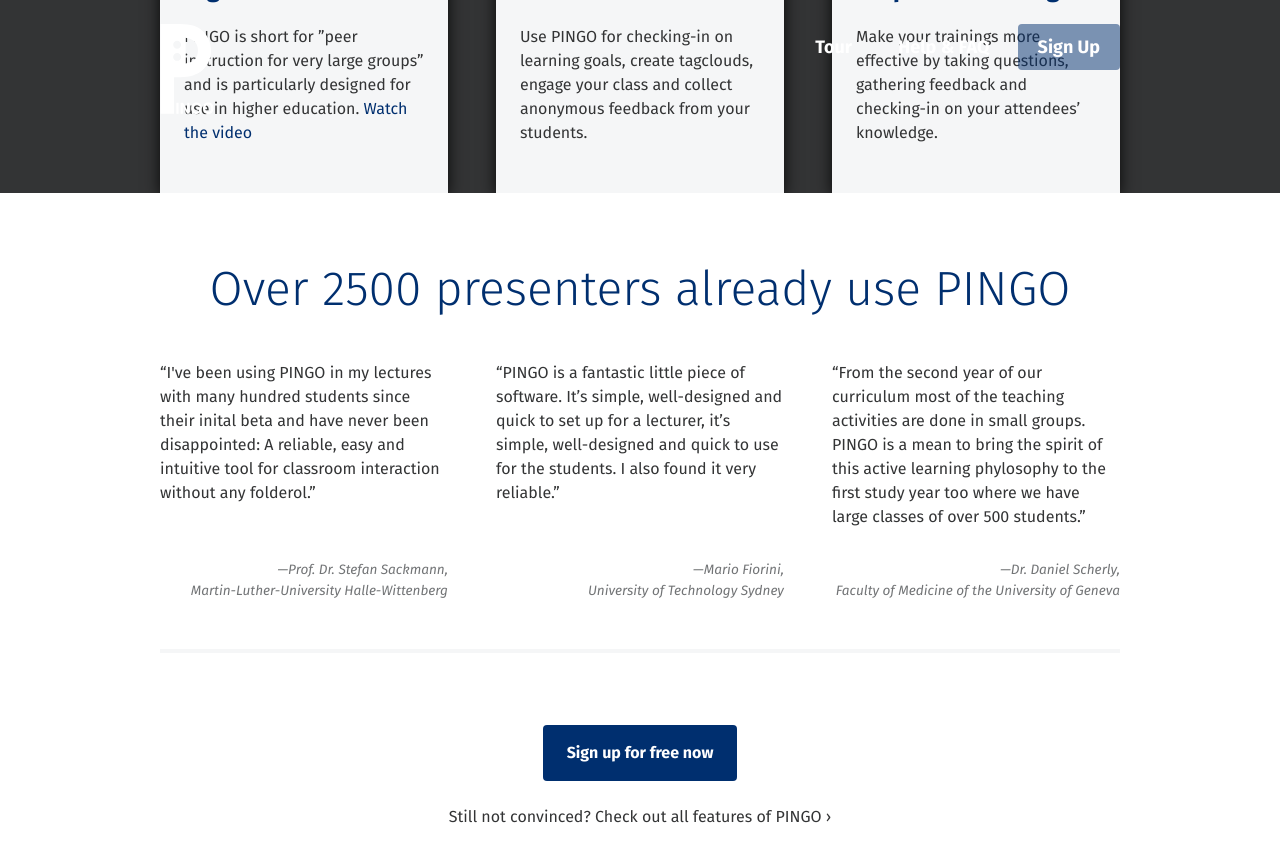
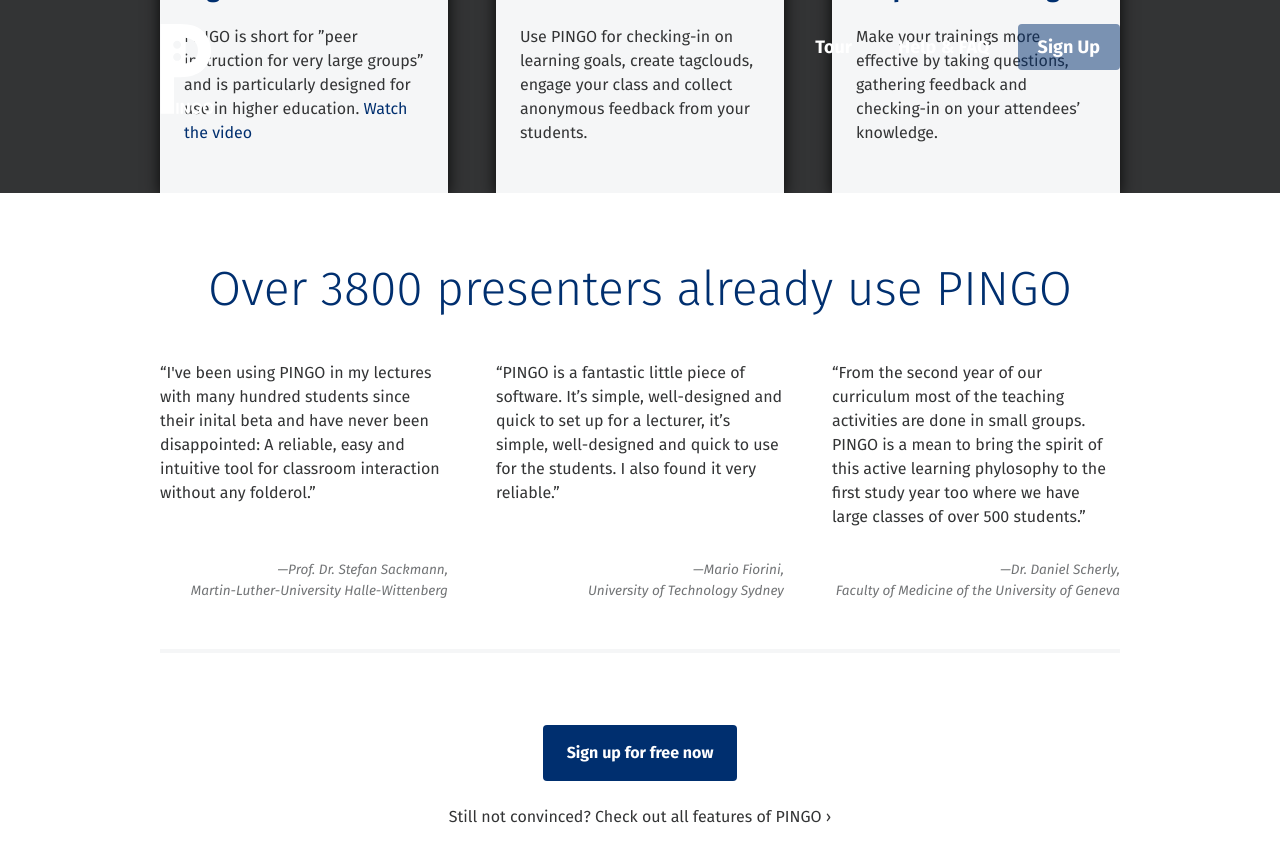
Before and after one commit to PingoUPB/pingoupb.github.io, a Jekyll site: the page built from index.html, in a window 1280 px wide and 900 px high, scrolled down 1535 px. Shown: the top 862 px of the window. Built offline with Jekyll 4.4.1, drawn with Linux system fonts in a browser that asks for light colours; nearby versions of some CDN libraries; Markdown is read by kramdown in place of the engine named in the settings.

Commit message:
Update testimonials.en.html

```diff
--- a/_includes/container/testimonials.en.html
+++ b/_includes/container/testimonials.en.html
@@ -1,6 +1,6 @@
 <section class="testimonials">
 	<div class="centered">
-		<h1 class="testimonials__title">Over 2500 presenters already use PINGO</h1>
+		<h1 class="testimonials__title">Over 3800 presenters already use PINGO</h1>
 		<div class="grid">
 
 			{% for q in site.data.testimonials %}
```
